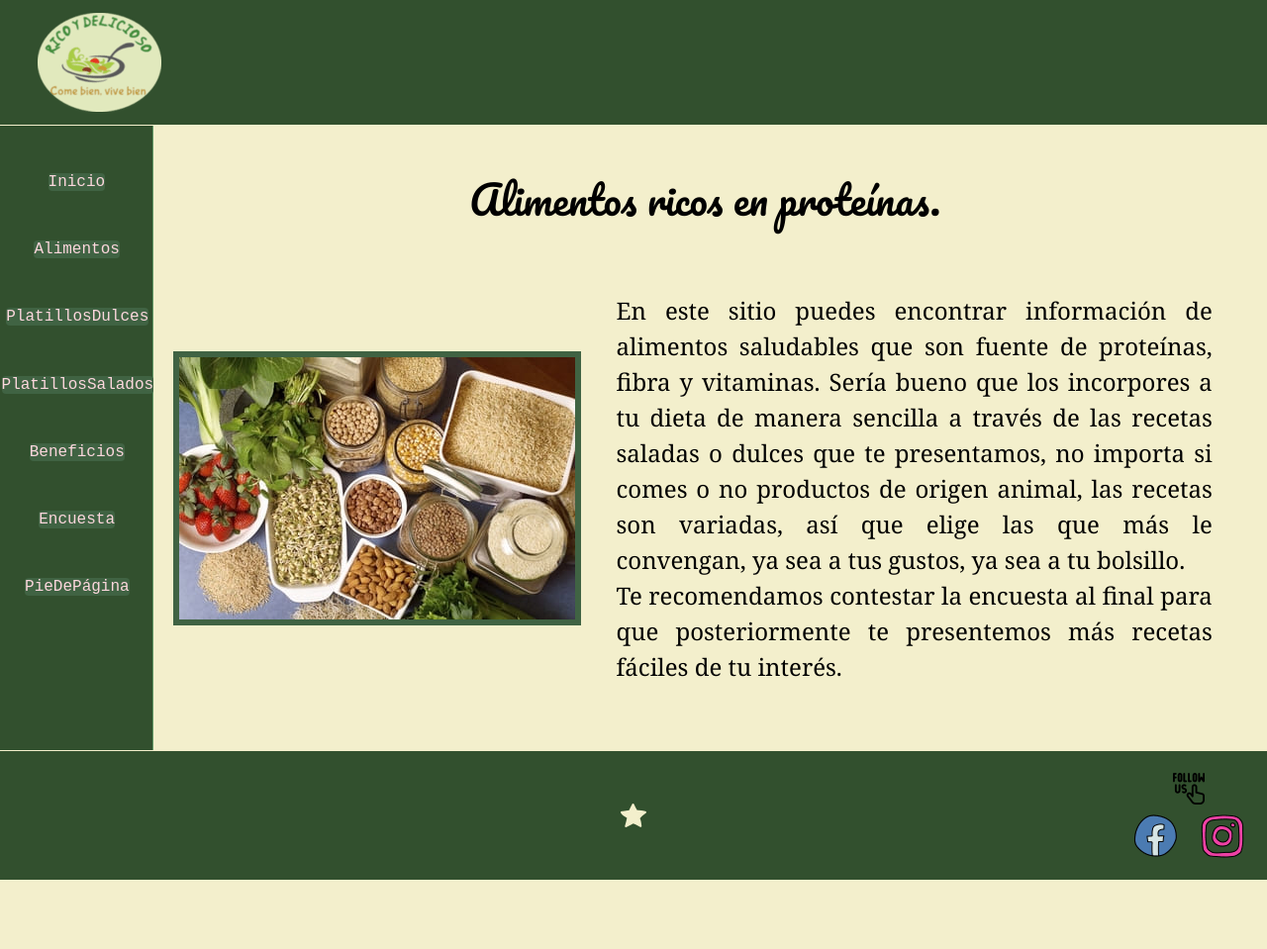
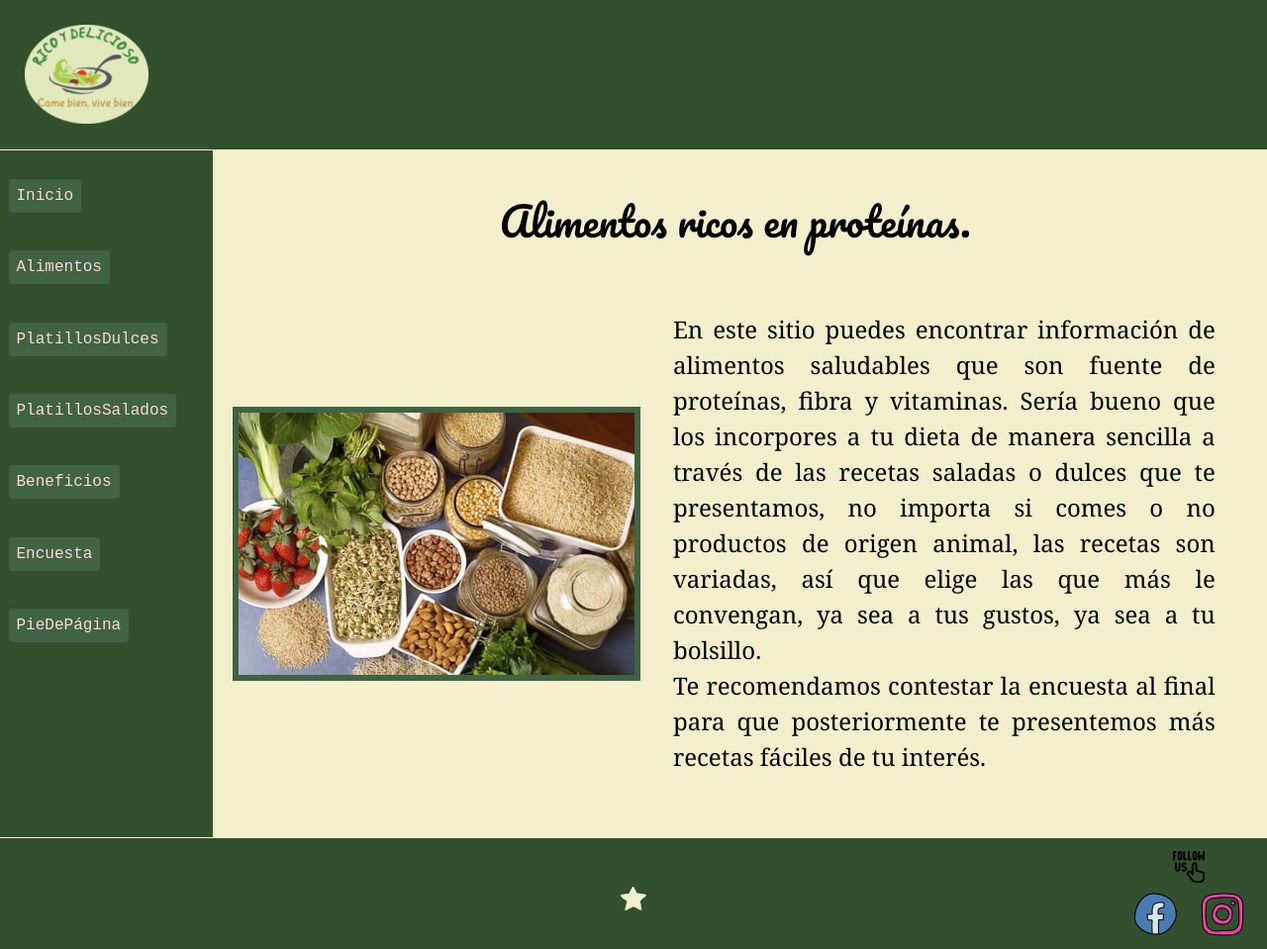
Before and after one commit to EmmaSil/MobilFirst, a website: page index.html in a window 1280 px wide. Shown: the whole page at 99% size. Before the commit the page ends 889 px from the top, so only its background shows below. Drawn offline with nearby package versions, Linux system fonts and the light colour scheme; a web font is replaced by a local one.

Commit message:
commitTenth

```diff
--- a/index.html
+++ b/index.html
@@ -16,11 +16,11 @@
     </header>
     <nav class="barra navbar navbar-dark align-content-lg-start">
       <div class="contentMen navbar-expand-lg">
-          <button class="navbar-toggler" type="button" data-bs-toggle="collapse" data-bs-target="#navbarNavDropdown" aria-controls="navbarNavDropdown" aria-expanded="false" aria-label="Toggle navigation">
+          <button class="navbar-toggler mx-4" type="button" data-bs-toggle="collapse" data-bs-target="#navbarNavDropdown" aria-controls="navbarNavDropdown" aria-expanded="false" aria-label="Toggle navigation">
             <span class="navbar-toggler-icon"></span>
           </button>
             <!--para desplegar-->
-         <ul class="menu navbar-nav collapse navbar-collapse flex-row flex-wrap flex-lg-column flex-lg-nowrap" id="navbarNavDropdown">
+         <ul class="menu  collapse navbar-collapse" id="navbarNavDropdown">
               <li><a class="nav-item" href="index.html">Inicio</a></li>
               <li><a class="nav-item" href="./secciones/alimentos.html">Alimentos</a></li>
               <li><a class="nav-item" href="./secciones/platillosDulces.html">PlatillosDulces</a></li>
--- a/scss/layout/_body.scss
+++ b/scss/layout/_body.scss
@@ -48,5 +48,5 @@ header{
     }
 }
 .logo{
-    margin: 0 1% 0 2%;
+    margin: 1%;
  }
--- a/scss/layout/_menu.scss
+++ b/scss/layout/_menu.scss
@@ -1,8 +1,9 @@
 .barra{
     grid-area: menu;
     background-color: $verd2;
-    border-right: 1px solid #629866;
-    justify-content: center;
+    align-items:  normal;
+    align-content: center;
+    flex-flow: column nowrap;
     @include mediaQ(sm){
         top: 0;
         height:auto;
@@ -15,30 +16,37 @@
     }
     @include mediaQ(lg){
         position: initial;
+        width: 215px;
     }
-    ul{
+
+   /*ul{
         height: 100%;
-        flex-flow: row wrap;
-    }
+        display: flex;
+        flex-flow: column wrap;
+        align-items: stretch;
+    }*/
 }
 .contentMen{
     @include mediaQ(lg){
         height: 500px;
+        width: auto;
         top:0;
         position:sticky;
+        margin: 2%;
     }
 }
 .menu{
     display: flex;
-    @include alinear(space-evenly,flex-start,center);
+    flex-flow:row wrap;
+    @include alinear(center,flex-start,flex-start);
     gap: 7px;
-    margin: 2%;
+    padding-left: 0.5%;
     li{
         margin: 2%;
         display: inline-block;
         transition: all 2s;
         a{
-            margin: 1%;
+            padding: 8px;
             background-color: $verd1;
             @include letra( $fontMono,1rem,azure,none);
             text-decoration: none;
@@ -59,6 +67,9 @@
         }
     }
     @include mediaQ(lg){
-        flex-wrap: column nowrap;
+        flex-direction: column;
+        height: 100%;
+        justify-content: space-around;
     }
  }
+ /*navbar-nav*/
--- a/scss/layout/_piePag.scss
+++ b/scss/layout/_piePag.scss
@@ -1,5 +1,5 @@
 #Pie{
-    height: 130px;
+    height: auto;
     background-color: $verd2;
     padding: 1%;
     background-image: url(../img/star.png);
--- a/scss/utilities/_medQs.scss
+++ b/scss/utilities/_medQs.scss
@@ -1,5 +1,5 @@
 $breakPoints:(
-    sm:320px,/*320*/
+    sm:0px,
     md:768px,
     lg:992px
 );
```
Also changed, not shown: css/estilo.css.
